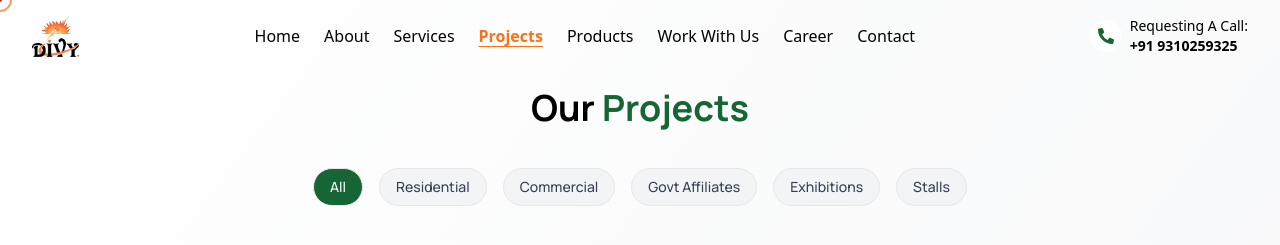
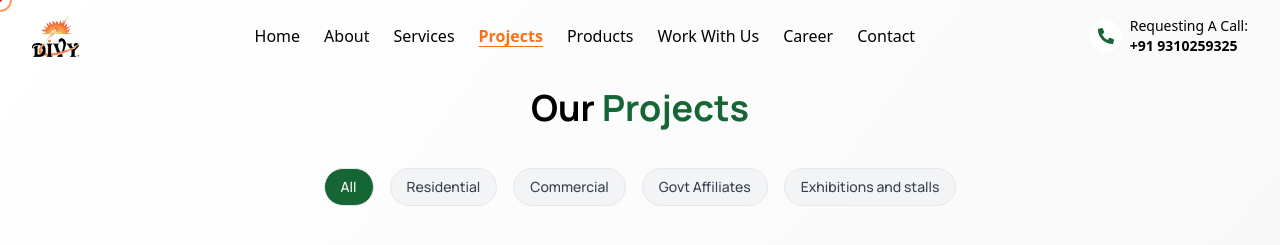
Before and after one commit to vanshika8484/Solar_web, a React (Vite) app: page /projects in a window 1280 px wide. Shown: the top 245 px of the page. Built offline with nearby package versions, Linux system fonts and the light colour scheme; a web font is replaced by a local one.

Commit message:
Update ProjectData.jsx

```diff
--- a/src/components/ProjectData.jsx
+++ b/src/components/ProjectData.jsx
@@ -23,8 +23,7 @@ export const categories = [
   "Residential",
   "Commercial",
   "Govt Affiliates",
-  "Exhibitions",
-  "Stalls",
+  "Exhibitions and stalls",
 ];
 
 export const iconMap = {
@@ -102,14 +101,14 @@ export const projects = [
   {
     id: 10,
     title: "UNA Hotel",
-    category: "Exhibitions",
+    category: "Exhibitions and stalls",
     kwp: "N/A",
     image: Project10
   },
   {
     id: 11,
     title: "OS cool Home",
-    category: "Stalls",
+    category: "Exhibitions and stalls",
     kwp: "N/A",
     image: Project11
   }
```
